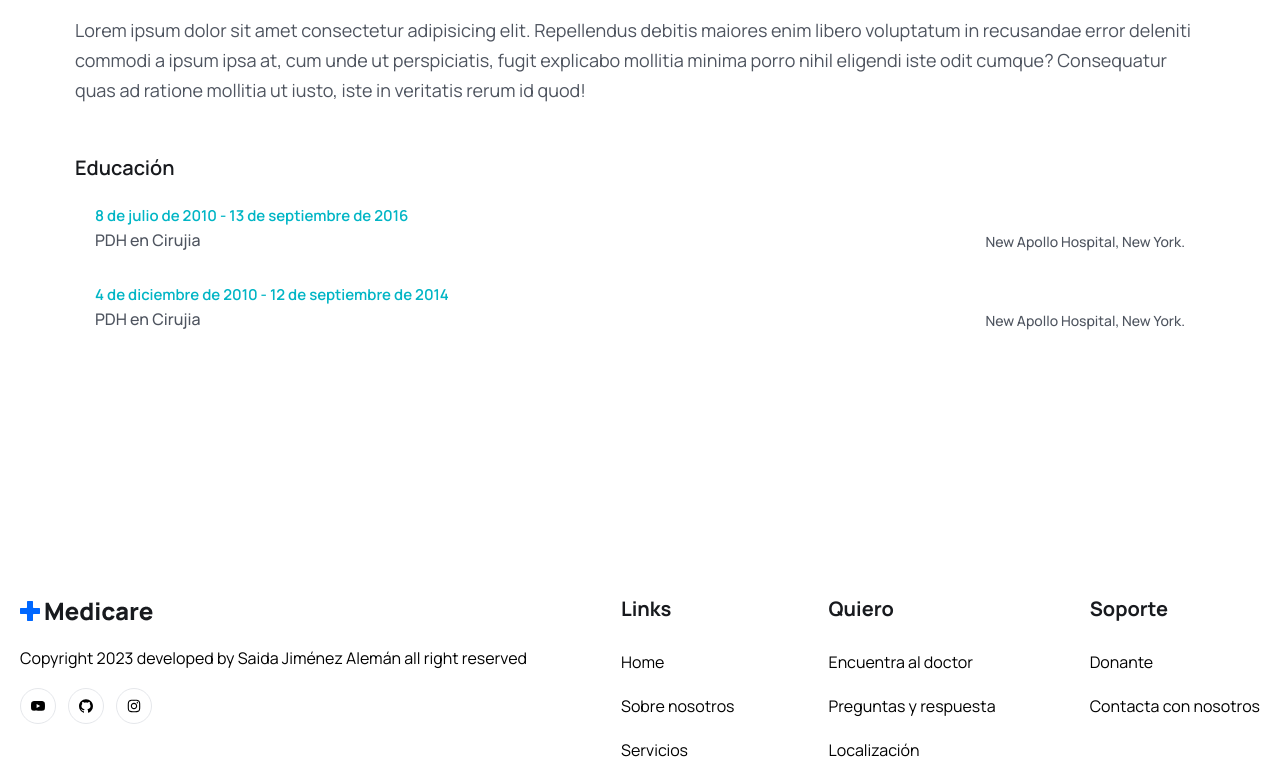
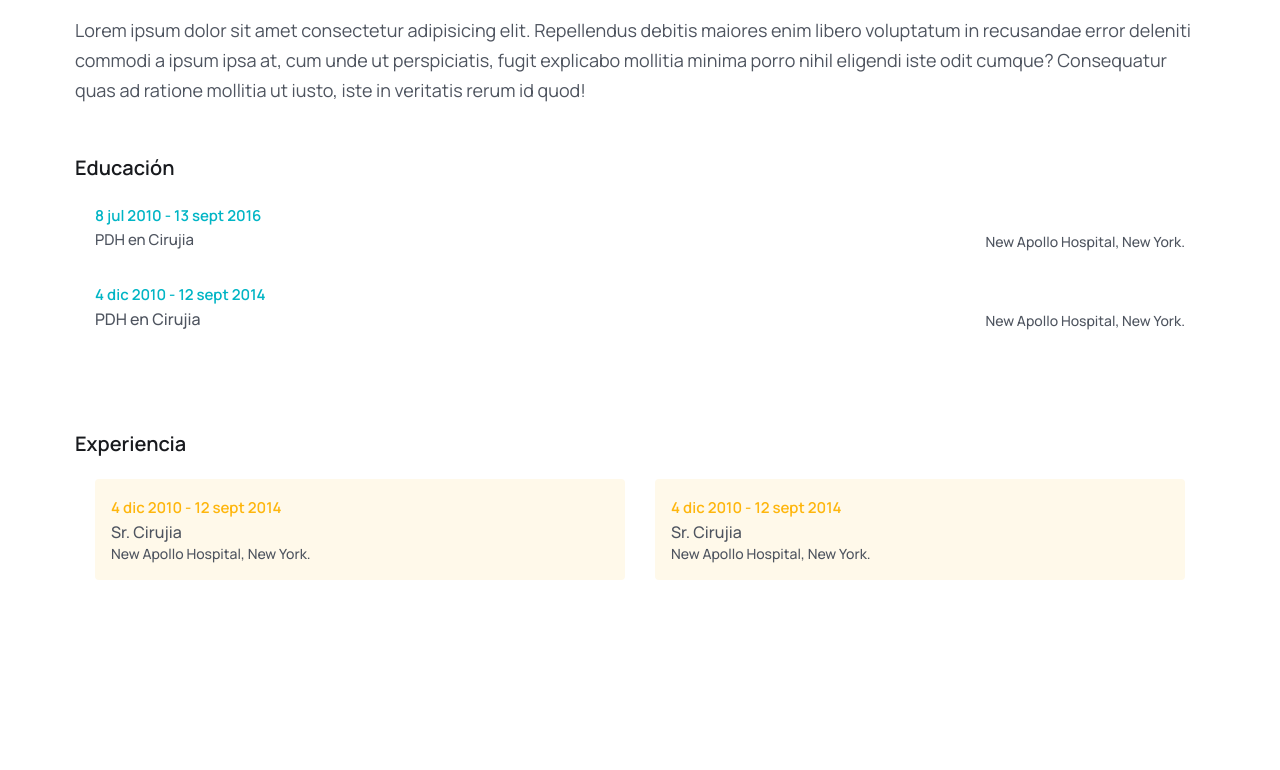
Before and after one commit to saidaJimenez/Medicare, a React (Vite) app in the folder frontend/: page /doctors/1 in a window 1280 px wide. Shown: the part 602-1372 px from the top of the page. Built offline with nearby package versions, Linux system fonts and the light colour scheme; the HTML template or start-up script is replaced by a standard one; a web font is replaced by a local one.

Commit message:
Poder añadir comentarios a la pagina finalizado

```diff
--- a/frontend/src/pages/Doctors/Comentarios.jsx
+++ b/frontend/src/pages/Doctors/Comentarios.jsx
@@ -1,13 +1,56 @@
-
-
-import React from 'react'
+import { useState } from "react";
+import avatar from "../../assets/images/avatar-icon.png";
+import { formateDate } from "../../utils/formateDate";
+import { AiFillStar } from "react-icons/ai";
+import ComentariosForm from "./ComentariosForm";
 
 const Comentarios = () => {
+  const [showComentariosForm, setShowComentariosForm] = useState(false);
+
   return (
     <div>
-      Comentarios
+      <div className="mb-[50px]">
+        <h4 className="text-[20px] leading-[30px] font-bold text-headingColor mb-[30px]">
+          {" "}
+          Comentarios (272)
+        </h4>
+
+        <div className="flex justify-between gap-10 mb-[30px]">
+          <div className="flex gap-3">
+            <figure className="w-10 h-10 rounded-full">
+              <img className="w-full" src={avatar} alt="" />
+            </figure>
+            <div>
+              <h5 className="text-[16px] leading-6 text-primaryColor font-bold">
+                Manuel Hernandez
+              </h5>
+              <p className="text-[14px] leading-6 text-textColor">
+                {formateDate("02-14-2023")}
+              </p>
+              <p className="text__para mt-3 font-medium text-[15px]">
+                Buen servicio, lo recomiendo
+              </p>
+            </div>
+          </div>
+
+          <div className="flex gap-1">
+            {[...Array(5).keys()].map((_, index) => (
+              <AiFillStar key={index} color="#0067FF" />
+            ))}
+          </div>
+        </div>
+      </div>
+
+      {!showComentariosForm && (
+        <div className="text-center">
+          <button className="btn" onClick={() => setShowComentariosForm(true)}>
+            Danos tu opinion
+          </button>
+        </div>
+      )}
+      {showComentariosForm && <ComentariosForm />}
     </div>
-  )
-}
+  );
+};
 
-export default Comentarios
+export default Comentarios;
--- /dev/null
+++ b/frontend/src/pages/Doctors/ComentariosForm.jsx
@@ -0,0 +1,72 @@
+import  { useState } from "react";
+import { AiFillStar } from "react-icons/ai";
+
+const ComentariosForm = () => {
+
+
+const [rating, setRating] = useState(0)
+
+const[hover,setHover] = useState(0)
+
+const [reviewText, setReviewText] = useState("")
+
+// A esta parte volveremos mas tarde
+const handleSubmitReview = async e => {
+    e.preventDefault()
+}
+
+  return (
+    <form action="">
+      <div>
+        <h3 className="text-headingColor text-[16px] leading-6 font-semibold mb-4 mt-0">
+          ¿Como calificarias la experiencia ?
+        </h3>
+        <div>
+          {[...Array(5).keys()].map((_, index) => {
+            index += 1;
+
+            return (
+              <button
+              key={index}
+              type="button"
+              className={`${index <= ((rating && hover) || hover )? 'text-yellowColor' : 'text-gray-400'}
+              bg-transparent border-none outline-none text-[22px] cursor-pointer `}
+              onClick={() =>setRating(index)}
+               onMouseEnter={() =>setHover(index)}
+               onMouseLeave={() => setHover(rating)}
+               onDoubleClick={() => {
+                setHover(0)
+                setRating(0)
+               }}
+               >
+                <span>
+                  <AiFillStar />
+                </span>
+              </button>
+            );
+          })}
+        </div>
+      </div>
+
+      <div className="mt-[30px]">
+      <h3 className="text-headingColor text-[16px] leading-6 font-semibold mb-4 mt-0">
+          Comparte tu comentario o sugerencia
+        </h3>
+
+        <textarea className="border border-solid border-[#0066ff34] focus:outline outline-primaryColor w-full px-4
+        py-3 rounded-md"
+        rows="5"
+        placeholder="Escribe tu comentario o sugerencia "
+        onChange={e => setReviewText(e.target.value)}></textarea>
+      </div>
+      <button
+      onClick={handleSubmitReview}
+      type ="submit"
+      className="btn">
+        Enviar comentario
+      </button>
+    </form>
+  );
+};
+
+export default ComentariosForm;
--- a/frontend/src/pages/Doctors/DoctorAbout.jsx
+++ b/frontend/src/pages/Doctors/DoctorAbout.jsx
@@ -34,7 +34,7 @@
                     <span className="text-irisBlueColor text-[15px] leading-6 font-semibold">
                     {formateDate("07-08-2010")} - {formateDate("09-13-2016")}
                       </span>
-                <p className="text-[16px] leading-6 font-medium text-textColor">
+                <p className="text-[15px] leading-6 font-medium text-textColor">
                   PDH en Cirujia</p>
                 </div>
                 <p className="text-[14px] leading-5 font-medium text-textColor">
@@ -55,7 +55,36 @@
       </div>
 
       <div className="mt-12">
+      <h3  className="text-[20px] leading-[30px]
+        text-headingColor font-semibold ">
+            Experiencia
+        </h3>
 
+        <ul className="grid sm:grid-cols-2 gap-[30px] pt-4 md:p-5">
+          <li className="p-4 rounded bg-[#fff9ea]">
+
+            <span className="text-yellowColor text-[15px] leading-6 font-semibold">
+            {formateDate("12-04-2010")} - {formateDate("09-12-2014")}
+            </span>
+            <p className="text-[16px] leading-6 font-medium text-textColor">
+                  Sr. Cirujia
+                  </p>
+                  <p className="text-[14px] leading-5 font-medium text-textColor">
+                  New Apollo Hospital, New York.</p>
+          </li>
+          <li className="p-4 rounded bg-[#fff9ea]">
+
+            <span className="text-yellowColor text-[15px] leading-6 font-semibold">
+            {formateDate("12-04-2010")} - {formateDate("09-12-2014")}
+            </span>
+            <p className="text-[16px] leading-6 font-medium text-textColor">
+                  Sr. Cirujia
+                  </p>
+                  <p className="text-[14px] leading-5 font-medium text-textColor">
+                  New Apollo Hospital, New York.</p>
+          </li>
+
+        </ul>
       </div>
     </div>
   );
--- a/frontend/src/pages/Doctors/DoctorDetails.jsx
+++ b/frontend/src/pages/Doctors/DoctorDetails.jsx
@@ -1,4 +1,4 @@
-import React, { useState } from 'react'
+import { useState } from 'react'
 import doctorImg from "../../assets/images/doctor-img02.png"
 import starIcon from '../../assets/images/Star.png'
 import DoctorAbout from './DoctorAbout'
--- a/frontend/src/utils/formateDate.js
+++ b/frontend/src/utils/formateDate.js
@@ -1,6 +1,6 @@
 
 export const formateDate = (date, config) => {
-    const defaultOptions = { day: "numeric", month:"long", year: "numeric"};
+    const defaultOptions = { day: "numeric", month:"short", year: "numeric"};
 
     const options = config ? config : defaultOptions;
 
```
